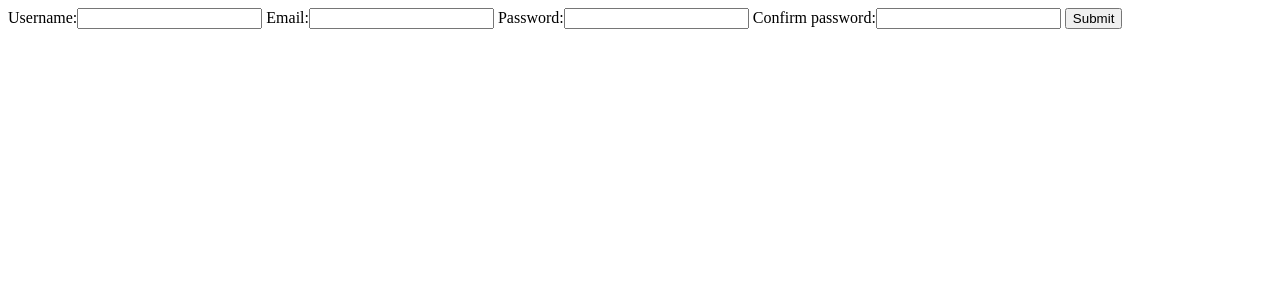
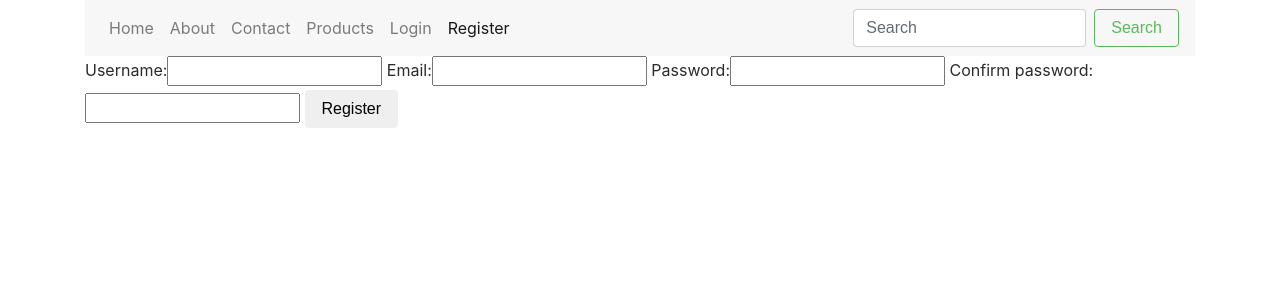
Before and after one commit to dilipMaharjan/python-ecommerce, a Django app: page /register/ in a window 1280 px wide. Shown: the top 300 px of the page. Run offline with Django 3.2, Linux system fonts and the light colour scheme; parts of the project's set-up code (start-up, migrations or seed data) failed here and were passed over; some libraries are stand-ins or nearby versions.

Commit message:
finishing templates

```diff
--- a/ecommerce/templates/auth/login.html
+++ b/ecommerce/templates/auth/login.html
@@ -1,4 +1,7 @@
+{%extends 'base.html'%}
+{%block content%}
 <form method="post">{%csrf_token%}
     {{form}}
-    <button type="submit" class="btn btn-default">Submit</button>
+    <button type="submit" class="btn btn-default">Login</button>
 </form>
+{%endblock%}
--- a/ecommerce/templates/auth/register.html
+++ b/ecommerce/templates/auth/register.html
@@ -1,4 +1,7 @@
+{%extends 'base.html'%}
+{%block content%}
 <form method="post">{%csrf_token%}
     {{form}}
-    <button type="submit" class="btn btn-default">Submit</button>
+    <button type="submit" class="btn btn-default">Register</button>
 </form>
+{%endblock%}
--- /dev/null
+++ b/ecommerce/templates/nav.html
@@ -0,0 +1,40 @@
+{% url 'home' as home_url %}
+{% url 'about' as about_url %}
+{% url 'contact' as contact_url %}
+{% url 'products:list' as product_list_url %}
+{% url 'login' as login_url %}
+{% url 'register' as register_url %}
+<nav class="navbar navbar-toggleable-md navbar-light bg-faded">
+    <div class="collapse navbar-collapse" id="navbarSupportedContent">
+        <ul class="navbar-nav mr-auto">
+            <li class="nav-item {% if request.path == home_url %}active{% endif %}">
+                <a class="nav-link" href="{{ home_url }}">Home<span class="sr-only">(current)</span></a>
+            </li>
+            <li class="nav-item {% if request.path == about_url %}active{% endif %}">
+                <a class="nav-link" href="{{about_url}}">About <span class="sr-only">(current)</span></a>
+            </li>
+            <li class="nav-item {% if request.path == contact_url %}active{% endif %}">
+                <a class="nav-link" href="{{contact_url}}">Contact <span class="sr-only">(current)</span></a>
+            </li>
+            <li class="nav-item {% if request.path == product_list_url %}active{% endif %}">
+                <a class="nav-link" href="{{product_list_url}}">Products <span class="sr-only">(current)</span></a>
+            </li>
+            {% if user.is_authenticated %}
+            <li class="nav-item {% if request.path == login_url %}active{% endif %}">
+                <a class="nav-link" href="{{login_url}}">Logout <span class="sr-only">(current)</span></a>
+            </li>
+            {% else %}
+            <li class="nav-item {% if request.path == login_url %}active{% endif %}">
+                <a class="nav-link" href="{{login_url}}">Login <span class="sr-only">(current)</span></a>
+            </li>
+            <li class="nav-item {% if request.path == register_url %}active{% endif %}">
+                <a class="nav-link" href="{{register_url}}">Register <span class="sr-only">(current)</span></a>
+            </li>
+            {%endif%}
+        </ul>
+        <form class="form-inline my-2 my-lg-0">
+            <input class="form-control mr-sm-2" type="text" placeholder="Search">
+            <button class="btn btn-outline-success my-2 my-sm-0" type="submit">Search</button>
+        </form>
+    </div>
+</nav>
--- a/products/models.py
+++ b/products/models.py
@@ -43,6 +43,7 @@ class Product(models.Model):
     image = models.ImageField(upload_to=upload_image_path, null=True, blank=True)
     featured = models.BooleanField(default=False)
     active = models.BooleanField(default=True)
+    created = models.DateTimeField(auto_now_add=True)
 
     objects = ProductManager()
 
--- a/products/templates/products/detail.html
+++ b/products/templates/products/detail.html
@@ -1,6 +1,7 @@
 {% extends 'base.html' %}
 {%block content%}
 <h1>{{object.title}}</h1>
+{{object.created|timesince}} ago
 {{object.description|linebreaks}}
 {% if object.image %}
 <img src="{{object.image.url}}"/>
--- /dev/null
+++ b/products/urls.py
@@ -0,0 +1,26 @@
+"""ecommerce URL Configuration
+
+The `urlpatterns` list routes URLs to views. For more information please see:
+    https://docs.djangoproject.com/en/1.11/topics/http/urls/
+Examples:
+Function views
+    1. Add an import:  from my_app import views
+    2. Add a URL to urlpatterns:  url(r'^$', views.home, name='home')
+Class-based views
+    1. Add an import:  from other_app.views import Home
+    2. Add a URL to urlpatterns:  url(r'^$', Home.as_view(), name='home')
+Including another URLconf
+    1. Import the include() function: from django.conf.urls import url, include
+    2. Add a URL to urlpatterns:  url(r'^blog/', include('blog.urls'))
+"""
+from django.conf.urls import url
+
+from .views import (
+    ProductListView,
+    ProductDetailSlugView
+)
+
+urlpatterns = [
+    url(r'^$', ProductListView.as_view(), name='list'),
+    url(r'^(?P<slug>[\w-]+)/$', ProductDetailSlugView.as_view(), name='detail'),
+]
```
